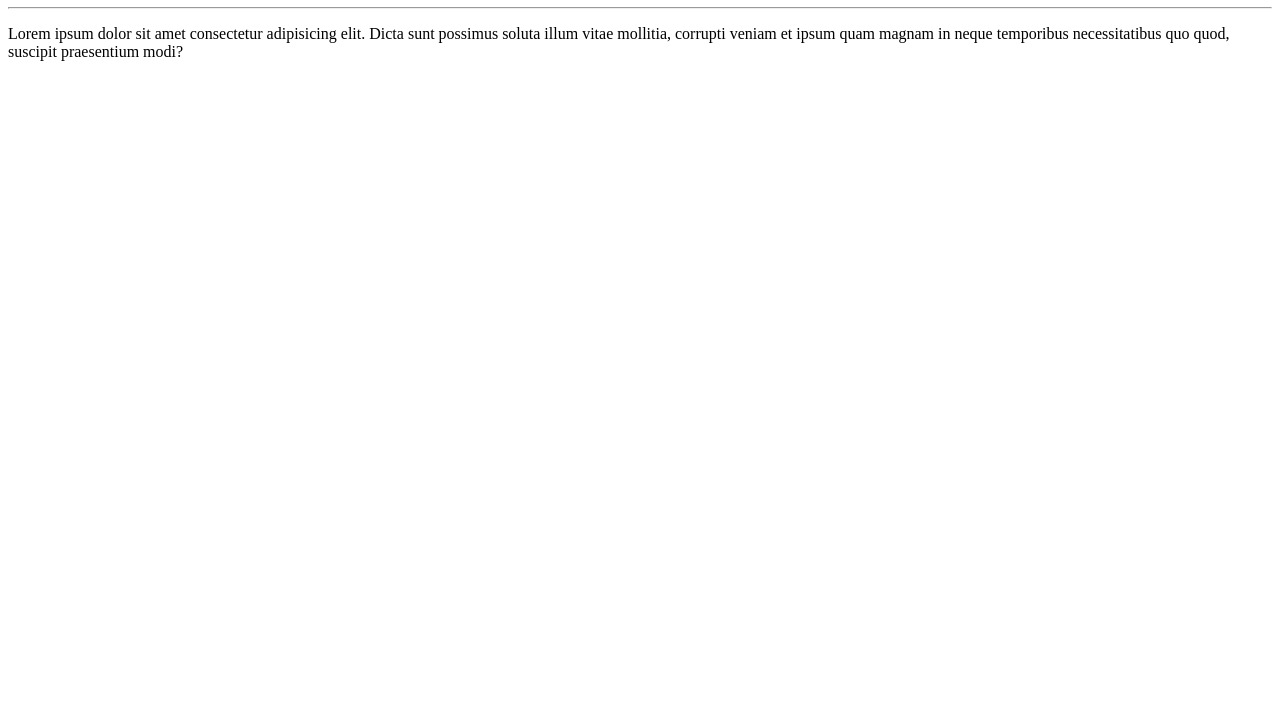
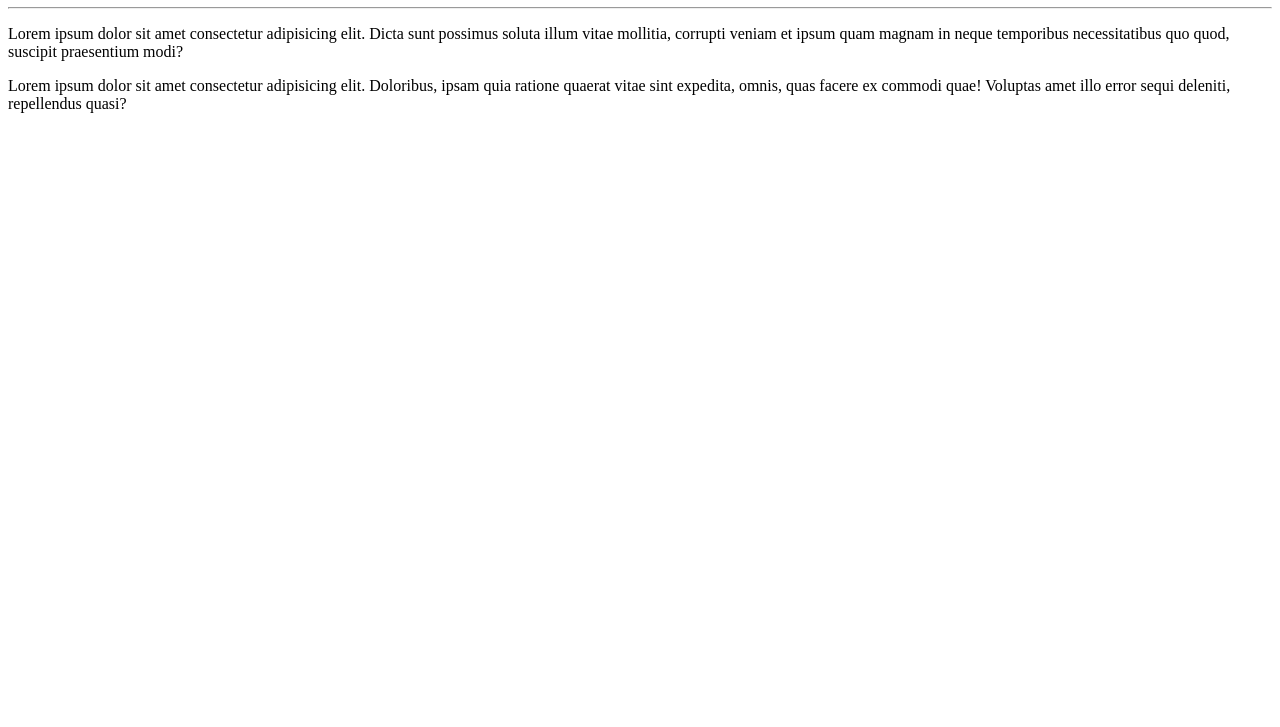
Before and after one commit to camilobreia/Ola-Mundo, a plain HTML site: page site-exemplo/index.html in a window 1280 px wide. Shown: the part 73-800 px from the top of the page. Drawn offline with Linux system fonts and the light colour scheme.

Commit message:
adicionei um parágrafo

```diff
--- a/site-exemplo/index.html
+++ b/site-exemplo/index.html
@@ -10,5 +10,6 @@
     <h1>Olá, Mundo!!!</h1>
     <hr>
     <p>Lorem ipsum dolor sit amet consectetur adipisicing elit. Dicta sunt possimus soluta illum vitae mollitia, corrupti veniam et ipsum quam magnam in neque temporibus necessitatibus quo quod, suscipit praesentium modi?</p>
+    <p>Lorem ipsum dolor sit amet consectetur adipisicing elit. Doloribus, ipsam quia ratione quaerat vitae sint expedita, omnis, quas facere ex commodi quae! Voluptas amet illo error sequi deleniti, repellendus quasi?</p>
 </body>
 </html>
```
